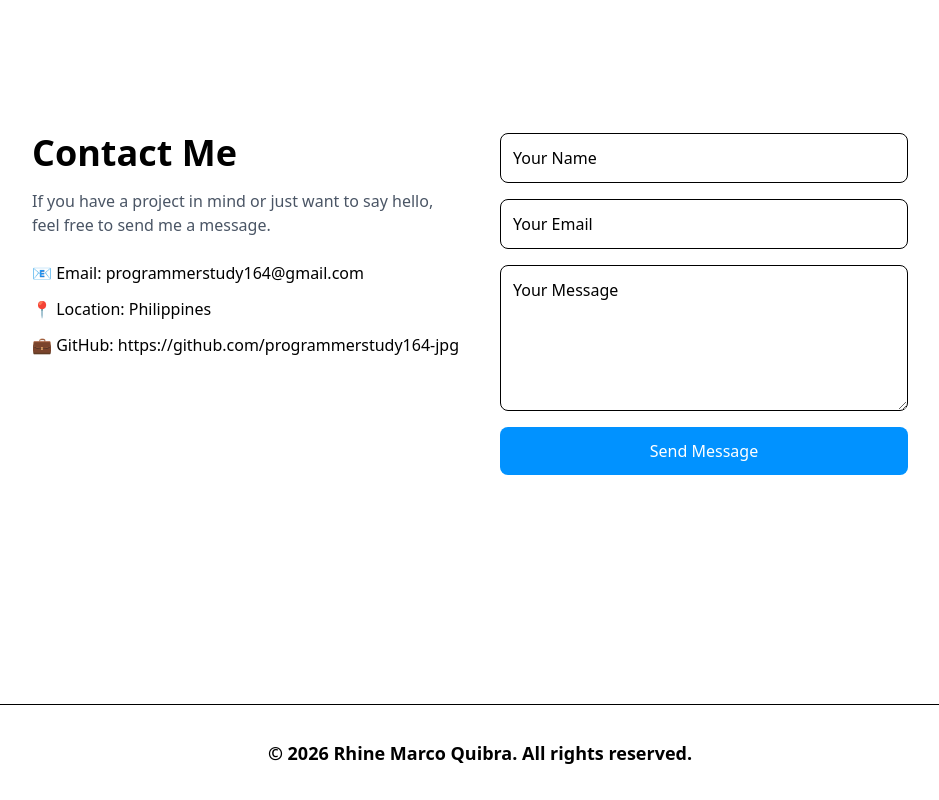
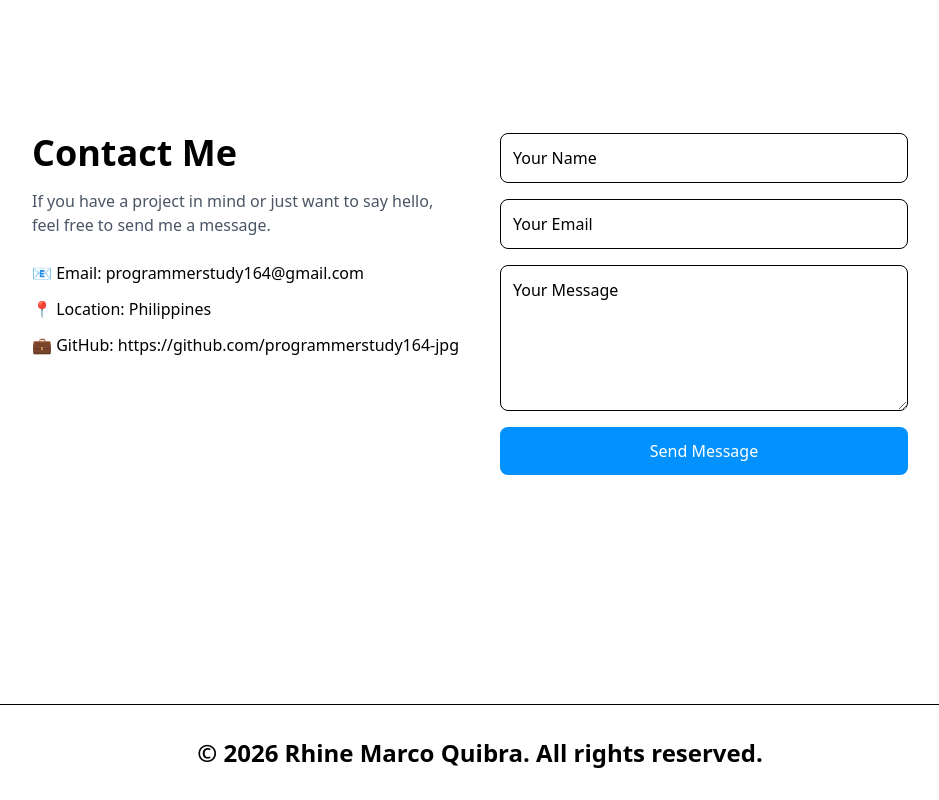
Before and after one commit to programmerstudy164-jpg/Personal_Portfolio, a React (Vite) app: page / in a window 1280 px wide. Shown: the part 3376-4176 px from the top of the page, without its empty margins (160-1099 px from the left). Built offline with nearby package versions, Linux system fonts and the light colour scheme.

Commit message:
update footer layout

```diff
--- a/src/sections/Footer.jsx
+++ b/src/sections/Footer.jsx
@@ -5,7 +5,7 @@ const Footer = ({ TextColor, bg, dark }) => {
     <div
       className={`h-[12vh] flex justify-center items-center border-t ${bg} ${dark ? "border-white" : "border-black"}`}
     >
-      <h1 className={`${TextColor} font-bold text-lg`}>
+      <h1 className={`${TextColor} flex flex-wrap text-center font-bold md:text-2xl text-md`}>
         © 2026 Rhine Marco Quibra. All rights reserved.
       </h1>
     </div>
```
